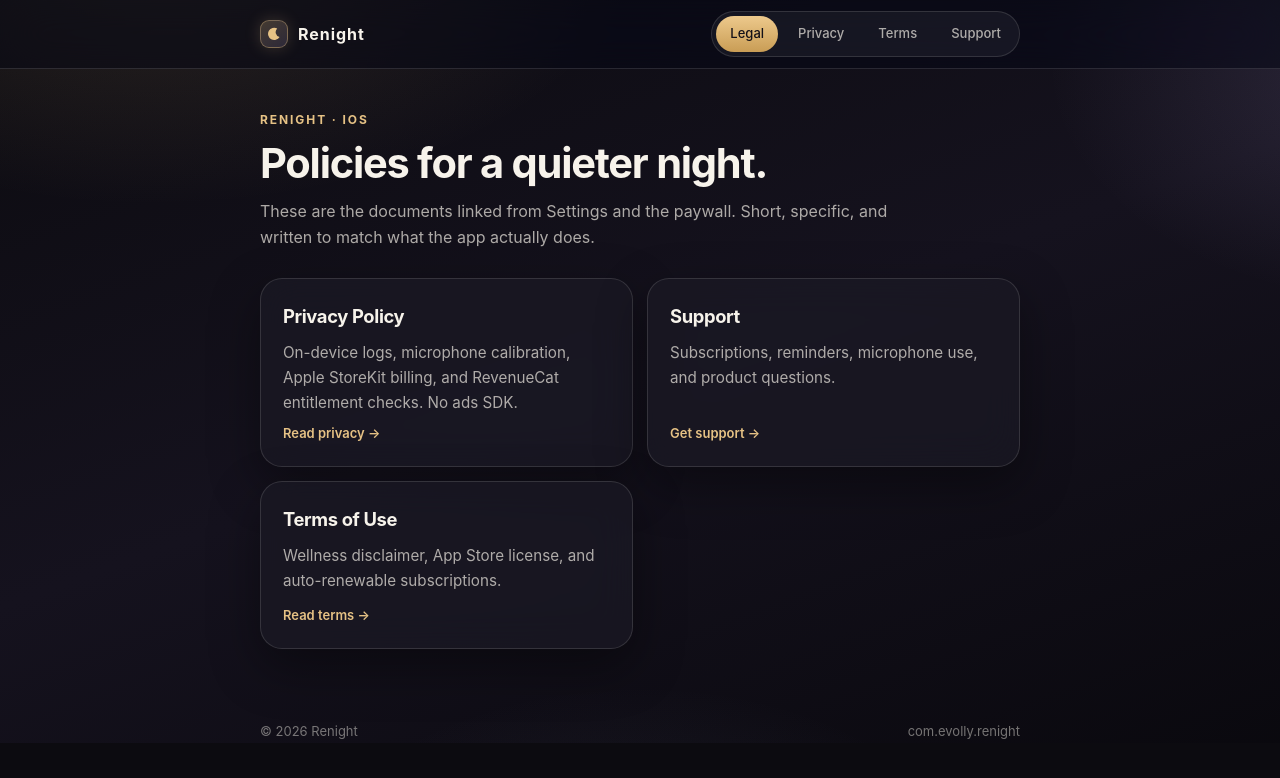
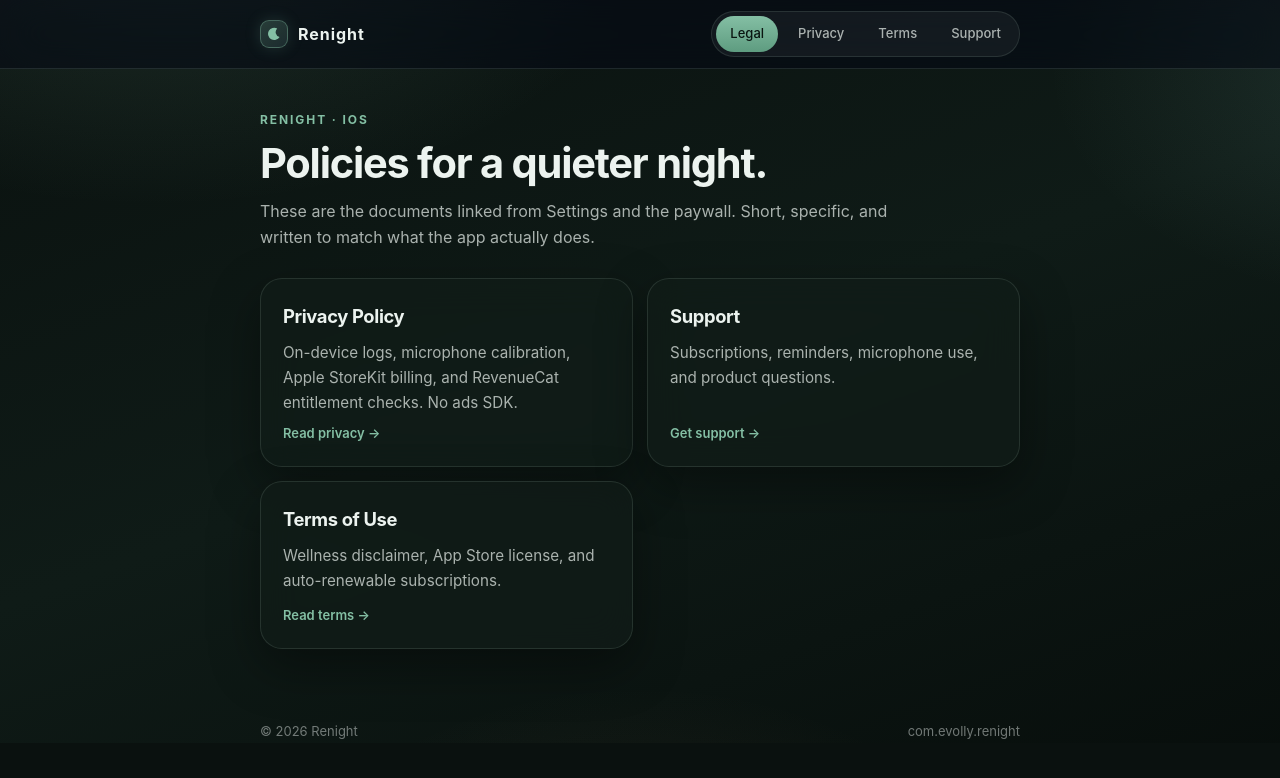
Before and after one commit to aSynch1889/renight-legal, a plain HTML site: page index.html in a window 1280 px wide. Drawn offline with Linux system fonts and the light colour scheme.

Commit message:
升级独立法务与支持站为京都夜雨苔绿（Kyoto Moss）视觉主题

```diff
--- a/index.html
+++ b/index.html
@@ -12,7 +12,7 @@
       <a class="brand" href="./">
         <span class="mark" aria-hidden="true">
           <svg width="16" height="16" viewBox="0 0 16 16" fill="none">
-            <path d="M11.2 2.4A6.2 6.2 0 1 0 13.6 11 5.1 5.1 0 0 1 11.2 2.4Z" fill="#E6C285"/>
+            <path d="M11.2 2.4A6.2 6.2 0 1 0 13.6 11 5.1 5.1 0 0 1 11.2 2.4Z" fill="#84BFA4"/>
           </svg>
         </span>
         Renight
--- a/style.css
+++ b/style.css
@@ -1,17 +1,17 @@
 :root {
-  --bg-1: #0c0b10;
-  --bg-2: #15121e;
-  --bg-3: #09080d;
-  --glass: rgba(27, 25, 36, 0.72);
-  --glass-strong: rgba(20, 18, 28, 0.88);
-  --text: #f7f3eb;
-  --muted: rgba(247, 243, 235, 0.68);
-  --faint: rgba(247, 243, 235, 0.45);
-  --accent: #e6c285;
-  --accent-deep: #c99d55;
-  --violet: #b09ed8;
-  --gold: #edc98c;
-  --stroke: rgba(247, 243, 235, 0.13);
+  --bg-1: #0a110f;
+  --bg-2: #0f1b17;
+  --bg-3: #070d0b;
+  --glass: rgba(17, 29, 24, 0.72);
+  --glass-strong: rgba(13, 23, 19, 0.88);
+  --text: #ecf3ef;
+  --muted: rgba(236, 243, 239, 0.70);
+  --faint: rgba(236, 243, 239, 0.46);
+  --accent: #84bfa4;
+  --accent-deep: #5e9c80;
+  --violet: #7bb0a8;
+  --gold: #d4a373;
+  --stroke: rgba(199, 230, 214, 0.12);
   --shadow: 0 18px 50px rgba(0, 0, 0, 0.38);
   --radius: 22px;
   --max: 760px;
@@ -30,9 +30,9 @@ html, body {
 
 body {
   background:
-    radial-gradient(900px 520px at 12% -10%, rgba(230, 194, 133, 0.15), transparent 55%),
-    radial-gradient(720px 480px at 110% 8%, rgba(176, 158, 216, 0.16), transparent 50%),
-    radial-gradient(700px 500px at 50% 120%, rgba(158, 174, 209, 0.12), transparent 55%),
+    radial-gradient(900px 520px at 12% -10%, rgba(132, 191, 164, 0.16), transparent 55%),
+    radial-gradient(720px 480px at 110% 8%, rgba(123, 176, 168, 0.14), transparent 50%),
+    radial-gradient(700px 500px at 50% 120%, rgba(212, 163, 115, 0.10), transparent 55%),
     linear-gradient(160deg, var(--bg-1), var(--bg-2) 48%, var(--bg-3));
   background-attachment: fixed;
 }
@@ -78,9 +78,9 @@ body {
   display: grid;
   place-items: center;
   border-radius: 9px;
-  background: linear-gradient(145deg, rgba(230, 194, 133, 0.24), rgba(176, 158, 216, 0.18));
-  border: 1px solid rgba(230, 194, 133, 0.38);
-  box-shadow: 0 0 16px rgba(230, 194, 133, 0.2);
+  background: linear-gradient(145deg, rgba(132, 191, 164, 0.24), rgba(123, 176, 168, 0.16));
+  border: 1px solid rgba(132, 191, 164, 0.38);
+  box-shadow: 0 0 16px rgba(132, 191, 164, 0.18);
 }
 
 .mark svg { display: block; }
@@ -105,8 +105,8 @@ nav a {
 
 nav a:hover { color: var(--text); }
 nav a.active {
-  color: #141118;
-  background: linear-gradient(180deg, #edc98c, var(--accent-deep));
+  color: #0a1611;
+  background: linear-gradient(180deg, #84bfa4, var(--accent-deep));
 }
 
 main {
```
Also changed, not shown: privacy.html (+1 -1 lines), support.html (+1 -1 lines), terms.html (+1 -1 lines).
